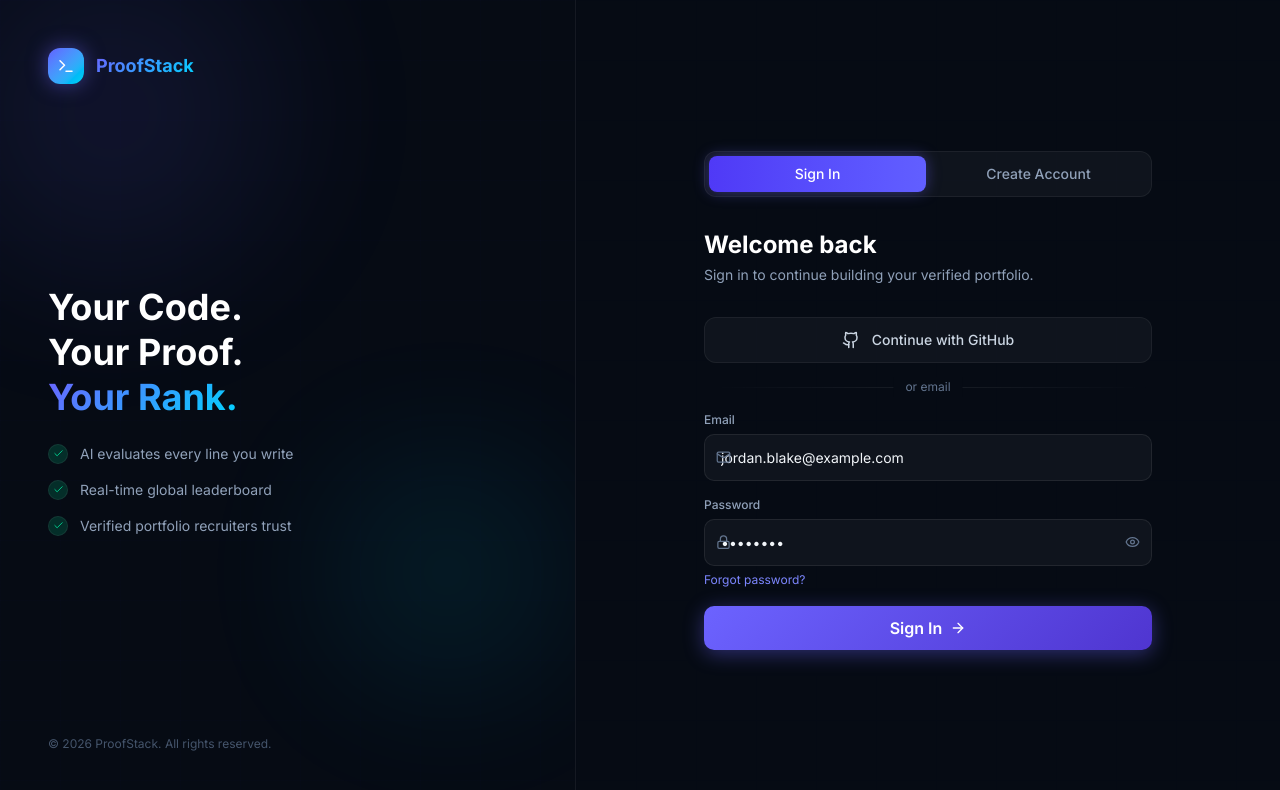
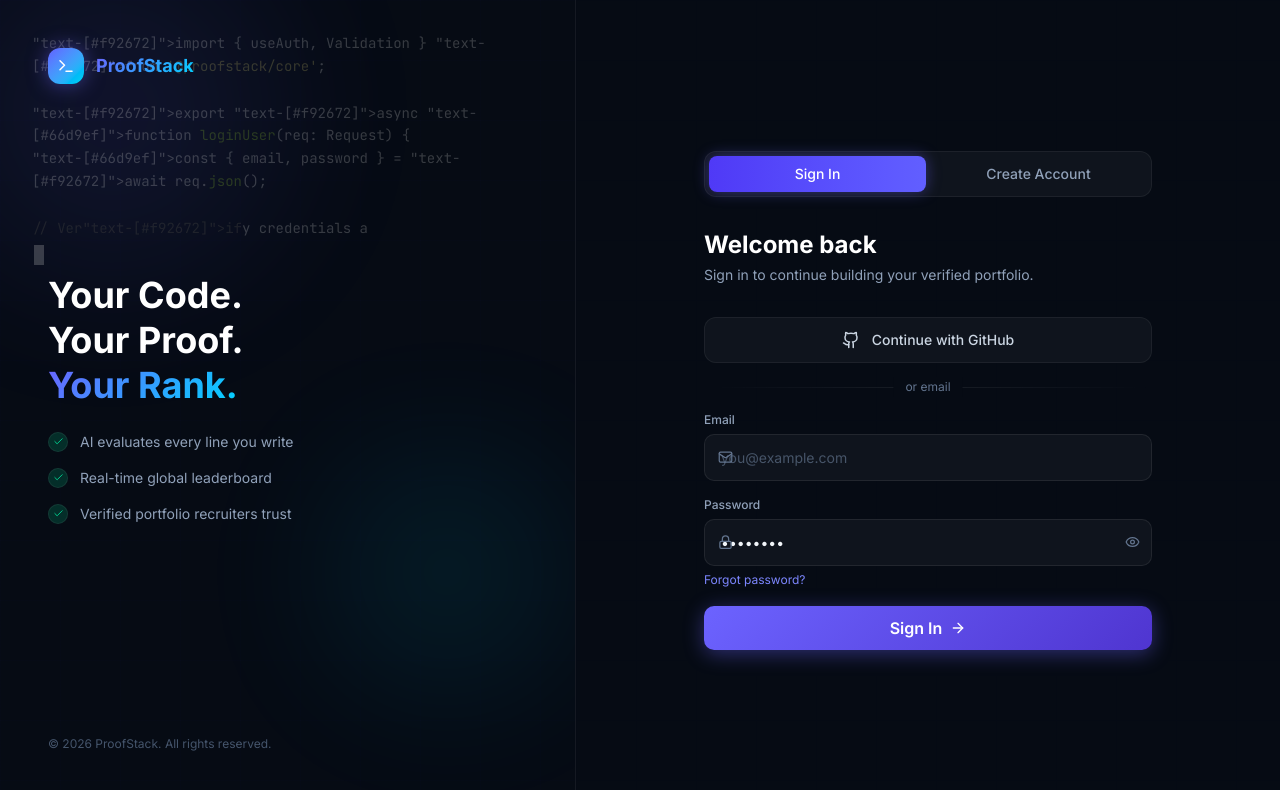
Before and after one commit to allaninfo-tech/pow, a Next.js app: page /auth in a window 1280 px wide. Shown: the top 790 px of the page. Built offline with nearby package versions, Linux system fonts and the light colour scheme.

Commit message:
Phase 13: Auth page polish (Animated Monokai background code, input padding fixes, unblock Clicks)

```diff
--- a/app/auth/page.tsx
+++ b/app/auth/page.tsx
@@ -5,6 +5,7 @@ import { useRouter } from 'next/navigation';
 import Link from 'next/link';
 import { Terminal, Github, Mail, Lock, User, Eye, EyeOff, ArrowRight, Check, ShieldCheck } from 'lucide-react';
 import { cn } from '@/lib/utils';
+import TypewriterTerminal from '@/components/ui/TypewriterTerminal';
 
 function getPasswordStrength(pw: string): { score: number; label: string; color: string } {
     let score = 0;
@@ -67,7 +68,10 @@ export default function AuthPage() {
                 <div className="orb orb-cyan w-64 h-64 bottom-20 right-0" />
                 <div className="absolute inset-0 grid-bg opacity-30" />
 
-                <div className="relative">
+                {/* Animated Background Code */}
+                <TypewriterTerminal className="z-0" />
+
+                <div className="relative z-10">
                     <Link href="/" className="flex items-center gap-3">
                         <div className="w-9 h-9 rounded-xl bg-gradient-to-br from-indigo-500 to-cyan-400 flex items-center justify-center shadow-[0_0_20px_rgba(108,99,255,0.5)]">
                             <Terminal size={18} className="text-white" />
@@ -96,13 +100,13 @@ export default function AuthPage() {
                     </div>
                 </div>
 
-                <p className="relative text-xs text-slate-600">© 2026 ProofStack. All rights reserved.</p>
+                <p className="relative text-xs text-slate-600 mt-6 z-10">© 2026 ProofStack. All rights reserved.</p>
             </div>
 
             {/* Right panel */}
             <div className="flex-1 flex items-center justify-center p-6 relative">
                 <div className="absolute inset-0 grid-bg opacity-10" />
-                <div className="w-full max-w-md">
+                <div className="w-full max-w-md relative z-10">
                     {/* Logo mobile */}
                     <div className="lg:hidden flex items-center gap-3 mb-8">
                         <div className="w-8 h-8 rounded-lg bg-gradient-to-br from-indigo-500 to-cyan-400 flex items-center justify-center">
@@ -116,6 +120,7 @@ export default function AuthPage() {
                         {(['login', 'register'] as const).map((t) => (
                             <button
                                 key={t}
+                                type="button"
                                 onClick={() => { setTab(t); setStep(1); }}
                                 className={cn(
                                     'flex-1 py-2 text-sm font-medium rounded-lg transition-all duration-200 capitalize',
@@ -134,7 +139,7 @@ export default function AuthPage() {
                             <h1 className="text-2xl font-bold text-white mb-1">Welcome back</h1>
                             <p className="text-sm text-slate-400 mb-8">Sign in to continue building your verified portfolio.</p>
 
-                            <button className="w-full flex items-center justify-center gap-3 py-3 px-4 rounded-xl border border-white/[0.08] bg-white/[0.04] text-sm font-medium text-slate-300 hover:bg-white/[0.07] transition-all mb-6">
+                            <button type="button" className="w-full flex items-center justify-center gap-3 py-3 px-4 rounded-xl border border-white/[0.08] bg-white/[0.04] text-sm font-medium text-slate-300 hover:bg-white/[0.07] transition-all mb-6">
                                 <Github size={18} />
                                 Continue with GitHub
                             </button>
@@ -150,18 +155,18 @@ export default function AuthPage() {
                                 <div>
                                     <label className="block text-xs font-medium text-slate-400 mb-1.5">Email</label>
                                     <div className="relative">
-                                        <Mail size={15} className="absolute left-3 top-1/2 -translate-y-1/2 text-slate-500" />
-                                        <input type="email" placeholder="you@example.com" className="input-field pl-9" defaultValue="jordan.blake@example.com" />
+                                        <Mail size={15} className="absolute left-3.5 top-1/2 -translate-y-1/2 text-slate-500" />
+                                        <input type="email" placeholder="you@example.com" className="input-field pl-10" defaultValue="" />
                                     </div>
                                 </div>
                                 <div>
                                     <label className="block text-xs font-medium text-slate-400 mb-1.5">Password</label>
                                     <div className="relative">
-                                        <Lock size={15} className="absolute left-3 top-1/2 -translate-y-1/2 text-slate-500" />
+                                        <Lock size={15} className="absolute left-3.5 top-1/2 -translate-y-1/2 text-slate-500" />
                                         <input
                                             type={showPassword ? 'text' : 'password'}
-                                            placeholder="••••••••"
-                                            className="input-field pl-9 pr-10"
+                                            placeholder=""
+                                            className="input-field pl-10 pr-10"
                                             defaultValue="password"
                                         />
                                         <button
@@ -190,7 +195,7 @@ export default function AuthPage() {
                                     <h1 className="text-2xl font-bold text-white mb-1">Create your account</h1>
                                     <p className="text-sm text-slate-400 mb-8">Join the global engineering competition platform.</p>
 
-                                    <button className="w-full flex items-center justify-center gap-3 py-3 px-4 rounded-xl border border-white/[0.08] bg-white/[0.04] text-sm font-medium text-slate-300 hover:bg-white/[0.07] transition-all mb-6">
+                                    <button type="button" className="w-full flex items-center justify-center gap-3 py-3 px-4 rounded-xl border border-white/[0.08] bg-white/[0.04] text-sm font-medium text-slate-300 hover:bg-white/[0.07] transition-all mb-6">
                                         <Github size={18} />
                                         Register with GitHub
                                     </button>
@@ -206,25 +211,25 @@ export default function AuthPage() {
                                         <div>
                                             <label className="block text-xs font-medium text-slate-400 mb-1.5">Full Name</label>
                                             <div className="relative">
-                                                <User size={15} className="absolute left-3 top-1/2 -translate-y-1/2 text-slate-500" />
-                                                <input type="text" placeholder="Your Name" className="input-field pl-9" />
+                                                <User size={15} className="absolute left-3.5 top-1/2 -translate-y-1/2 text-slate-500" />
+                                                <input type="text" placeholder="Your Name" className="input-field pl-10" />
                                             </div>
                                         </div>
                                         <div>
                                             <label className="block text-xs font-medium text-slate-400 mb-1.5">Email</label>
                                             <div className="relative">
-                                                <Mail size={15} className="absolute left-3 top-1/2 -translate-y-1/2 text-slate-500" />
-                                                <input type="email" placeholder="you@example.com" className="input-field pl-9" />
+                                                <Mail size={15} className="absolute left-3.5 top-1/2 -translate-y-1/2 text-slate-500" />
+                                                <input type="email" placeholder="you@example.com" className="input-field pl-10" />
                                             </div>
                                         </div>
                                         <div>
                                             <label className="block text-xs font-medium text-slate-400 mb-1.5">Password</label>
                                             <div className="relative">
-                                                <Lock size={15} className="absolute left-3 top-1/2 -translate-y-1/2 text-slate-500" />
+                                                <Lock size={15} className="absolute left-3.5 top-1/2 -translate-y-1/2 text-slate-500" />
                                                 <input
                                                     type="password"
                                                     placeholder="At least 8 characters"
-                                                    className="input-field pl-9"
+                                                    className="input-field pl-10"
                                                     value={password}
                                                     onChange={e => setPassword(e.target.value)}
                                                 />
@@ -267,6 +272,7 @@ export default function AuthPage() {
                                         {roles.map(({ icon, name, desc }) => (
                                             <button
                                                 key={name}
+                                                type="button"
                                                 onClick={() => setSelectedRole(name)}
                                                 className={cn(
                                                     'w-full flex items-center gap-3 p-3 rounded-xl border text-left transition-all',
--- a/app/globals.css
+++ b/app/globals.css
@@ -795,6 +795,7 @@ pre {
     linear-gradient(rgba(108, 99, 255, 0.04) 1px, transparent 1px),
     linear-gradient(90deg, rgba(108, 99, 255, 0.04) 1px, transparent 1px);
   background-size: 60px 60px;
+  pointer-events: none;
 }
 
 /* ─── Animated Gradient Orbs ─────────────────────────────────────── */
--- /dev/null
+++ b/components/ui/TypewriterTerminal.tsx
@@ -0,0 +1,93 @@
+'use client';
+
+import { useState, useEffect } from 'react';
+import { cn } from '@/lib/utils';
+
+interface TypewriterTerminalProps {
+    className?: string;
+}
+
+const codeSnippet = `import { useAuth, Validation } from '@proofstack/core';
+
+export async function loginUser(req: Request) {
+  const { email, password } = await req.json();
+
+  // Verify credentials against AI matrix
+  const session = await useAuth.authenticate({
+    email,
+    password,
+    validationLevel: Validation.STRICT,
+  });
+
+  if (!session.isValid) {
+    throw new Error('Authentication failed');
+  }
+
+  // Initialize secure environment
+  await session.initWorkspace();
+
+  return {
+    status: 'success',
+    token: session.token,
+    user: session.profile
+  };
+}`;
+
+export default function TypewriterTerminal({ className }: TypewriterTerminalProps) {
+    const [text, setText] = useState('');
+    const [cursorVisible, setCursorVisible] = useState(true);
+
+    useEffect(() => {
+        let currentIndex = 0;
+        const typingInterval = setInterval(() => {
+            if (currentIndex <= codeSnippet.length) {
+                setText(codeSnippet.slice(0, currentIndex));
+                currentIndex++;
+            } else {
+                clearInterval(typingInterval);
+            }
+        }, 30); // Speed of typing
+
+        return () => clearInterval(typingInterval);
+    }, []);
+
+    useEffect(() => {
+        const cursorInterval = setInterval(() => {
+            setCursorVisible(v => !v);
+        }, 500);
+        return () => clearInterval(cursorInterval);
+    }, []);
+
+    // Monokai syntax highlighting
+    const highlightCode = (codeText: string) => {
+        return codeText.split('\n').map((line, lineIndex) => {
+            let highlightedHtml = line
+                .replace(/import|export|from|async|await|return|if|throw|new/g, '<span class="text-[#f92672]">$&</span>') // Pink/Magenta
+                .replace(/function|const|let/g, '<span class="text-[#66d9ef]">$&</span>') // Light Blue
+                .replace(/['"].*?['"]/g, '<span class="text-[#e6db74]">$&</span>') // Yellow strings
+                .replace(/\/\/.*$/g, '<span class="text-[#75715e]">$&</span>') // Grey comments
+                .replace(/([a-zA-Z_]\w*)(?=\()/g, '<span class="text-[#a6e22e]">$&</span>') // Green functions
+                .replace(/\{|\}|\(|\)/g, '<span class="text-[#f8f8f2]">$&</span>'); // Off-white brackets
+
+            // Wrap the rest of the text in the default Monokai off-white
+            return (
+                <div key={lineIndex} className="leading-relaxed min-h-[1.5rem] text-[#f8f8f2]" dangerouslySetInnerHTML={{ __html: highlightedHtml }} />
+            );
+        });
+    };
+
+    return (
+        <div className={cn("absolute inset-0 overflow-hidden font-mono text-xs sm:text-sm p-8 opacity-20 pointer-events-none select-none", className)}>
+            <div className="relative w-full h-full">
+                {highlightCode(text)}
+                {/* Simulated cursor that follows the text */}
+                <span
+                    className={cn(
+                        "inline-block w-2 sm:w-2.5 h-4 sm:h-5 bg-[#f8f8f2] translate-y-1 ml-0.5",
+                        cursorVisible ? 'opacity-100' : 'opacity-0'
+                    )}
+                />
+            </div>
+        </div>
+    );
+}
```
